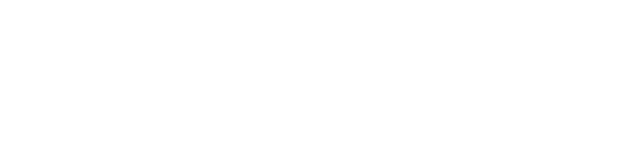
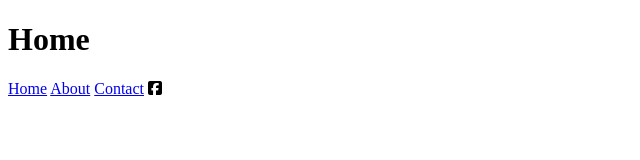
Before and after one commit to TajGill64/final-project, a plain HTML site: page index.html in a window 1280 px wide. Shown: the whole page, without its empty margins (0-640 px from the left). Drawn offline with Linux system fonts and the light colour scheme.

Commit message:
Added more changes such as header and nav bar

```diff
--- a/index.html
+++ b/index.html
@@ -3,8 +3,13 @@
 <head>
     <title>Final Project</title>
     <link rel="stylesheet" href="css/style.css">
+    <script src="https://kit.fontawesome.com/3bcc72551a.js" crossorigin="anonymous"></script>
 </head>
 <body>
-
+    <h1>Home</h1>
+    <a href="index.html">Home</a>
+    <a href="about.html">About</a>
+    <a href="contact.html">Contact</a>
+    <i class="fa-brands fa-facebook-square"></i>
 </body>
 </html>
```
Also changed, not shown: about.html (+4 -1 lines), contact.html (+4 -1 lines).
